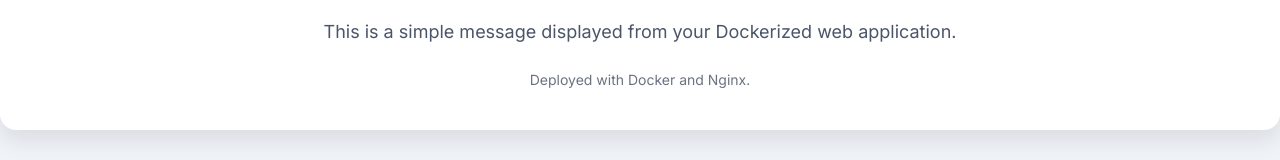
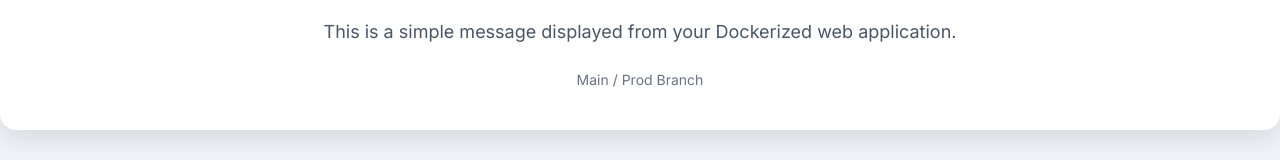
Before and after one commit to AhDi1122/cicd-test, a plain HTML site: page index.html in a window 1280 px wide. Shown: the part 372-532 px from the top of the page. Drawn offline with nearby package versions, Linux system fonts and the light colour scheme.

Commit message:
main / prod branch

```diff
--- a/index.html
+++ b/index.html
@@ -42,7 +42,7 @@
         <!-- Paragraph displaying the message -->
         <p class="text-lg">This is a simple message displayed from your Dockerized web application.</p>
         <!-- A small footer for context -->
-        <p class="text-sm text-gray-500 mt-6">Deployed with Docker and Nginx.</p>
+        <p class="text-sm text-gray-500 mt-6">Main / Prod Branch</p>
     </div>
 </body>
 </html>
```
